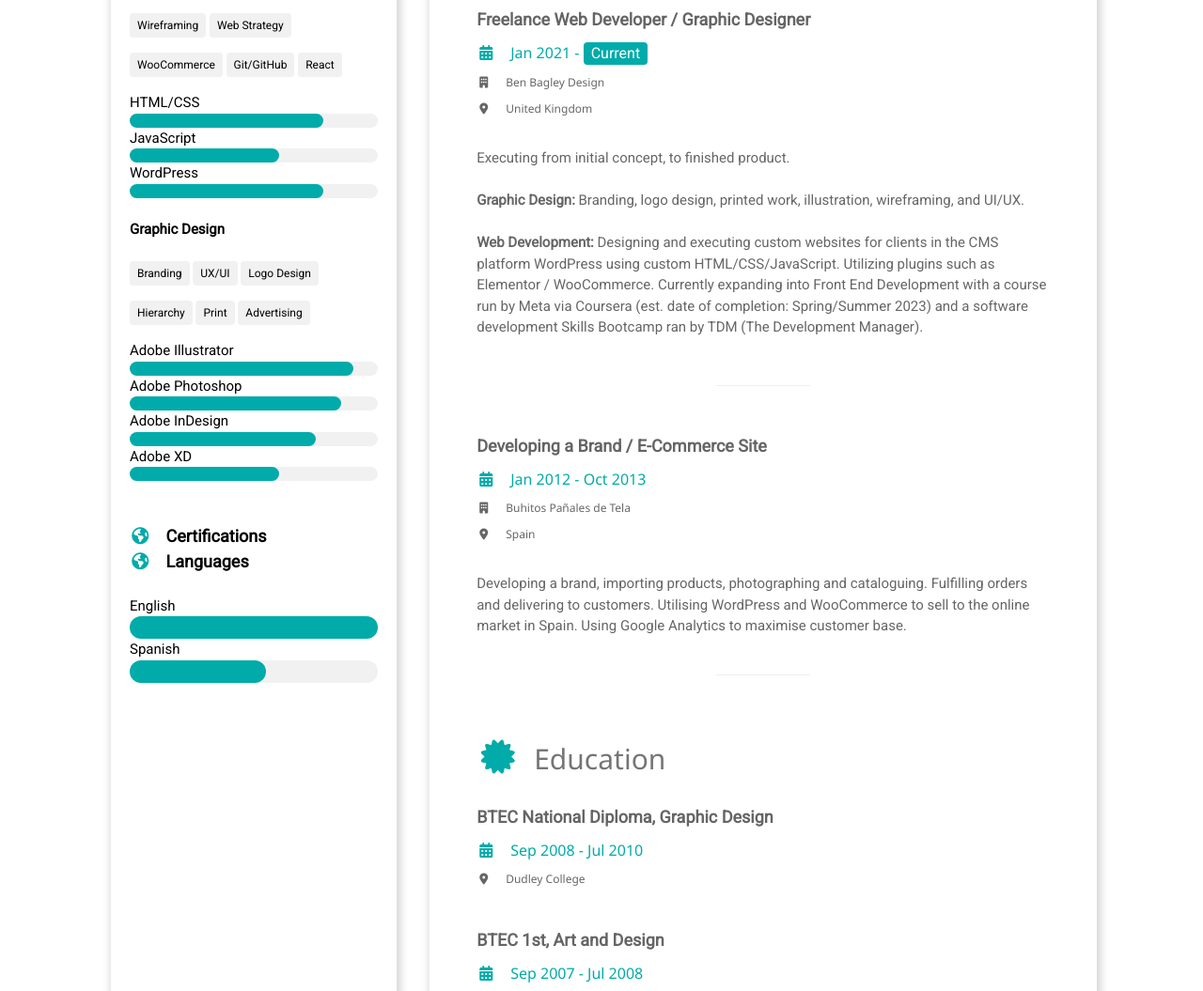
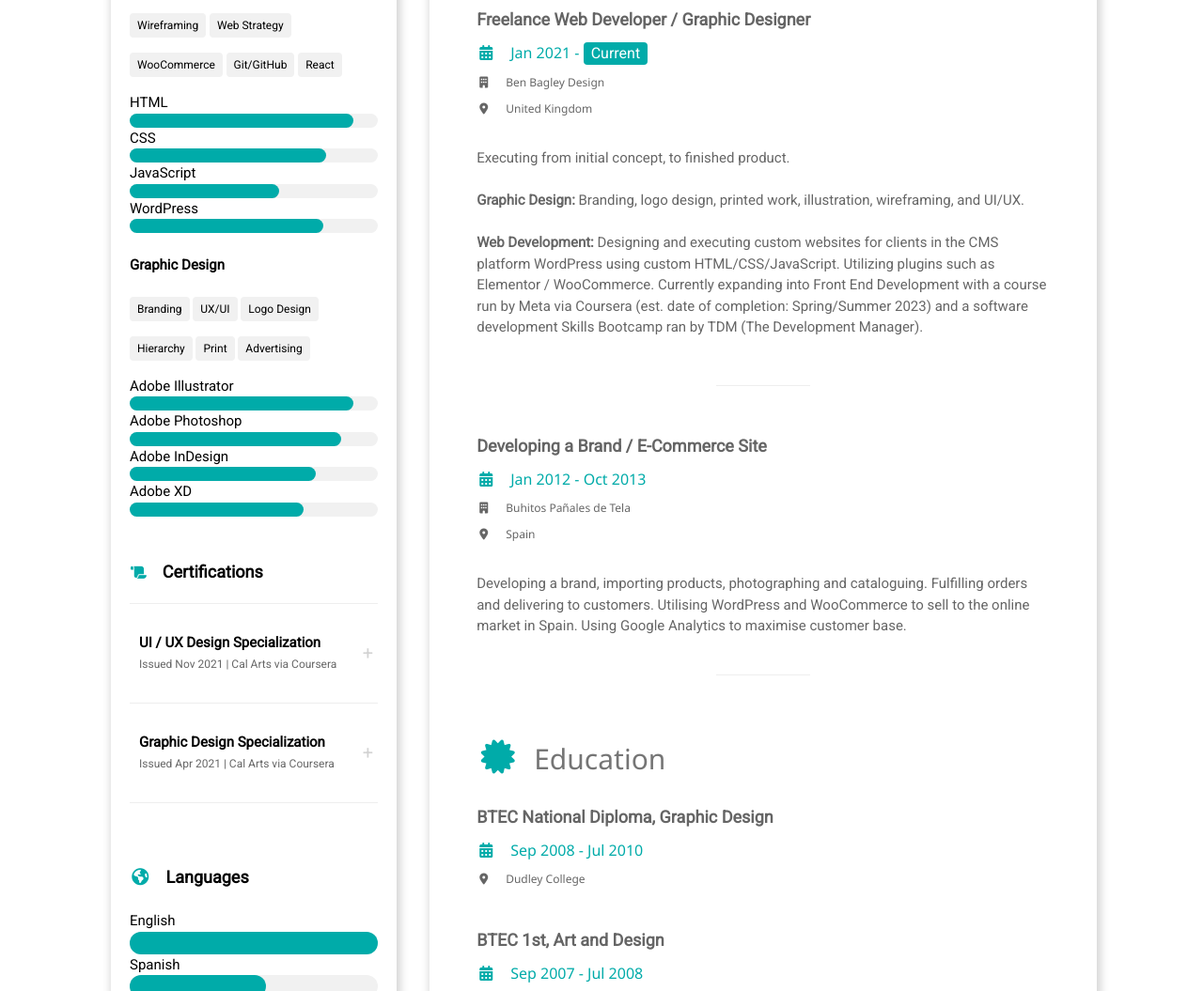
Before and after one commit to d31a/cv, a plain HTML site: page resume.html in a window 1280 px wide. Shown: the part 393-1448 px from the top of the page at 94% size. Drawn offline with nearby package versions, Linux system fonts and the light colour scheme.

Commit message:
adding js to skills

```diff
--- /dev/null
+++ b/app.js
@@ -0,0 +1,7 @@
+const accordion = document.getElementsByClassName('ctn');
+
+for (i=0; i<accordion.length; i++) {
+  accordion[i].addEventListener('click', function () {
+    this.classList.toggle('active')
+  })
+}
--- a/resume.html
+++ b/resume.html
@@ -24,9 +24,9 @@
   <link rel="stylesheet" href="https://www.w3schools.com/w3css/4/w3.css">
   <link rel='stylesheet' href='https://fonts.googleapis.com/css?family=Roboto'>
 
+</head>
 
-
-</head>
+  <!-- Body content -->
 <body>
     <div class="container">
         <div class="header">
@@ -55,9 +55,13 @@
             <span class="w3-tag w3-light-grey w3-small w3-padding-small w3-round w3-margin-bottom">WooCommerce</span>
             <span class="w3-tag w3-light-grey w3-small w3-padding-small w3-round w3-margin-bottom">Git/GitHub</span>
             <span class="w3-tag w3-light-grey w3-small w3-padding-small w3-round w3-margin-bottom">React</span>
-            <p>HTML/CSS</p>
+            <p>HTML</p>
               <div class="w3-light-grey w3-round-xlarge w3-small">
-                <div class="w3-container w3-center w3-round-xlarge w3-win8-teal" style="height:15px;width:78%"></div>
+                <div class="w3-container w3-center w3-round-xlarge w3-win8-teal" style="height:15px;width:90%"></div>
+              </div>
+              <p>CSS</p>
+              <div class="w3-light-grey w3-round-xlarge w3-small">
+                <div class="w3-container w3-center w3-round-xlarge w3-win8-teal" style="height:15px;width:79%"></div>
               </div>
             <p>JavaScript</p>
               <div class="w3-light-grey w3-round-xlarge w3-small">
@@ -92,11 +96,52 @@
                     </div>
                     <p>Adobe XD</p>
                       <div class="w3-light-grey w3-round-xlarge w3-small">
-                        <div class="w3-container w3-center w3-round-xlarge w3-win8-teal" style="height:15px;width:60%"></div>
+                        <div class="w3-container w3-center w3-round-xlarge w3-win8-teal" style="height:15px;width:70%"></div>
                         </div>
           <br>
           <br>
-            <p class="w3-large w3-text-theme"><b><i class="fa fa-globe fa-fw w3-margin-right w3-text-win8-teal"></i>Certifications</b></p>
+          <div class="accordion-body">
+            <div class="accordion"><b><i class="fa fa-scroll fa-fw w3-margin-right w3-text-win8-teal"></i><span class=" w3-large w3-text-theme">Certifications</span></b>
+              <hr>
+              <div class="ctn">
+                <b><div class="label"><p>UI / UX Design Specialization</p></b>
+                <span class="w3-opacity w3-small">Issued Nov 2021 | Cal Arts via Coursera</span></div>
+                  <div class="content"><p><b>4 Courses</b></p>
+                    <ul>
+                   <li>Visual Elements of User Interface Design</li>
+                   <li>UX Design Fundamentals</li>
+                   <li>Web Design: Strategy and Information Architecture</li>
+                   <li>Web Design: Wireframes and Prototypes</li>
+                  </ul>
+                  <br>
+                  <span class="w3-tag w3-light-grey w3-padding"><a href="https://www.coursera.org/account/accomplishments/specialization/UEFTLUNT7NAH" target="_blank">Show Credential <i class="fa fa-external-link w3-opacity w3-small"></i></span></a>
+                </div>
+                </div>
+                <hr>
+                <div class="ctn">
+                  <b><div class="label"><p>Graphic Design Specialization</p></b>
+                    <span class="w3-opacity w3-small">Issued Apr 2021 | Cal Arts via Coursera</span></div>
+                    <div class="content"><p><b>5 Courses</b></p>
+                      <ul>
+                     <li>Fundamentals of Graphic Design</li>
+                     <li>Introduction to Typography </li>
+                     <li>Introduction to Imagemaking</li>
+                     <li>Ideas from the History of Graphic Design</li>
+                     <li>Brand New Brand</li>
+                    </ul>
+                    <br>
+                    <span class="w3-tag w3-light-grey w3-padding"><a href="https://www.coursera.org/account/accomplishments/specialization/DYX7Y3848QRF" target="_blank">Show Credential <i class="fa fa-external-link w3-opacity w3-small"></i></span></a>
+                    </div>
+                  </div>
+                  <hr>
+
+
+
+
+             </div>
+          </div>
+
+            <br><br>
             <p class="w3-large w3-text-theme"><b><i class="fa fa-globe fa-fw w3-margin-right w3-text-win8-teal"></i>Languages</b></p>
             <br><p>English</p>
             <div class="w3-light-grey w3-round-xlarge">
@@ -159,6 +204,10 @@
         </div>
       </div>
 
-</body>
+      <!-- JavaScript -->
+
+      <script src="app.js" type="text/javascript"></script>
+
+    </body>
 
 </html>
```
